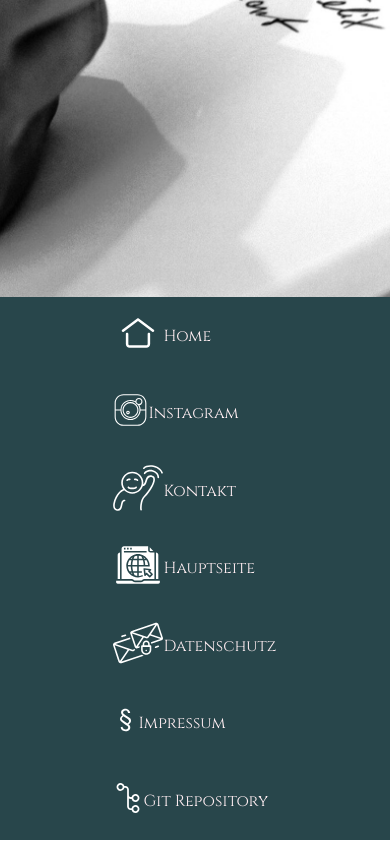
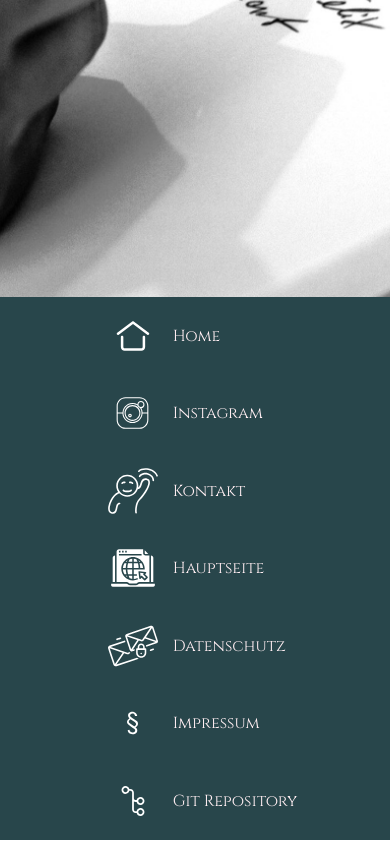
Before and after one commit to MBundel/Hochzeitshomepage, an Angular app: page /kontakt in a window 390 px wide. Shown: the part 611-1455 px from the top of the page. Built offline with nearby package versions, Linux system fonts and the light colour scheme.

Commit message:
footer responsive

```diff
--- a/src/app/site_components/footer/footer.component.scss
+++ b/src/app/site_components/footer/footer.component.scss
@@ -9,12 +9,13 @@
   justify-content: space-around;
   font-family: printFont, serif;
   background: $backgroundColor;
-  margin: 0 ;
+  margin: 0;
 
-  &> * > a {
+  & > * > a {
     text-decoration: none;
     color: $fontLight;
-    &:hover{
+
+    &:hover {
       color: $accentColor;
       cursor: pointer;
     }
@@ -32,19 +33,31 @@
     display: flex;
     align-items: center;
   }
-  & > div> a {
+
+  & > div > a {
     text-decoration: none;
-    color:  $fontLight;
+    color: $fontLight;
   }
 
 }
 
 @media (max-width: 768px) {
 
-  .footer{
+  .footer {
     display: grid;
     justify-content: center;
 
+
   }
 
+  .link-container {
+    justify-content: left;
+  }
+  .icon-container{
+    width: 80px;
+    display: flex;
+    justify-content: center;
+    }
+
+
 }
```
